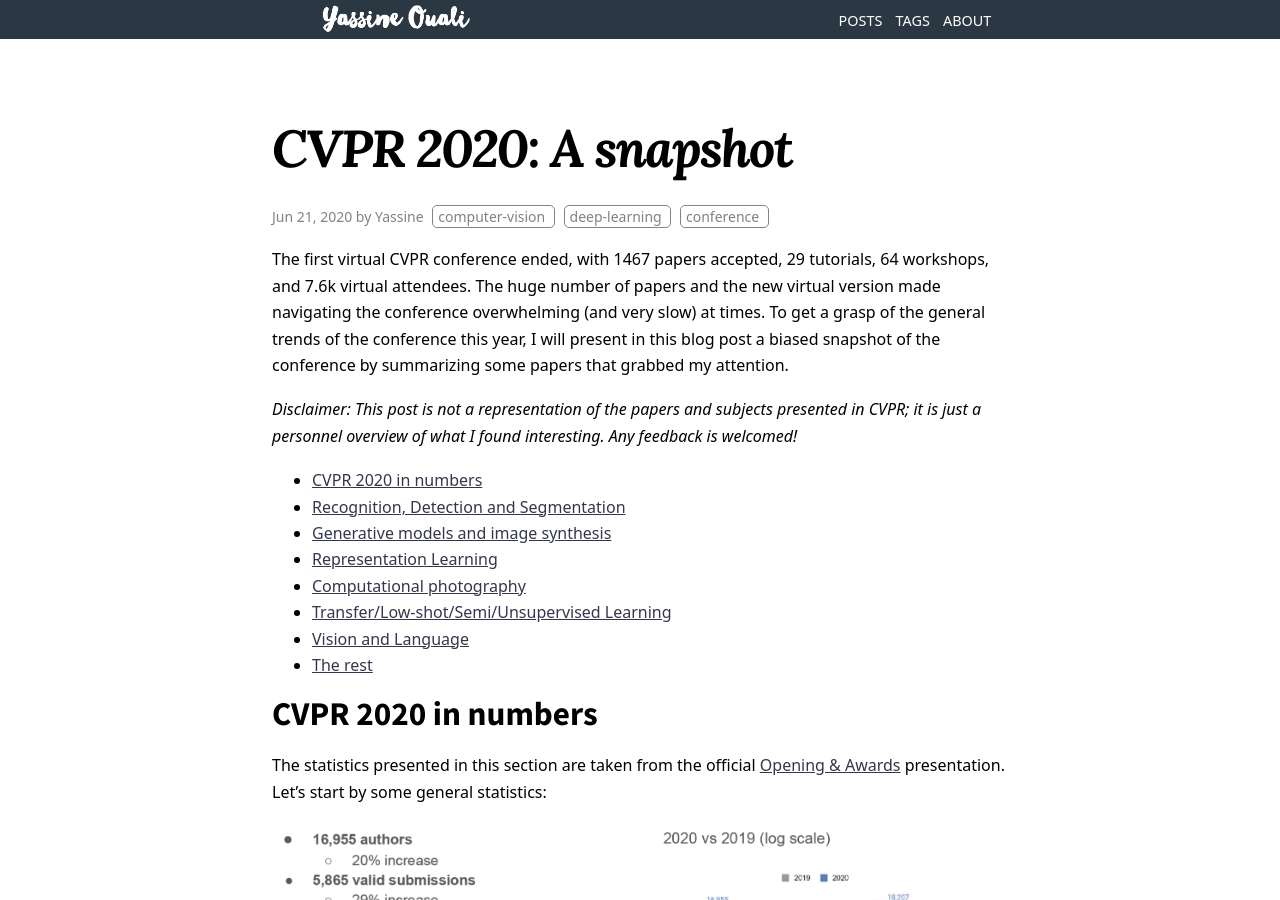
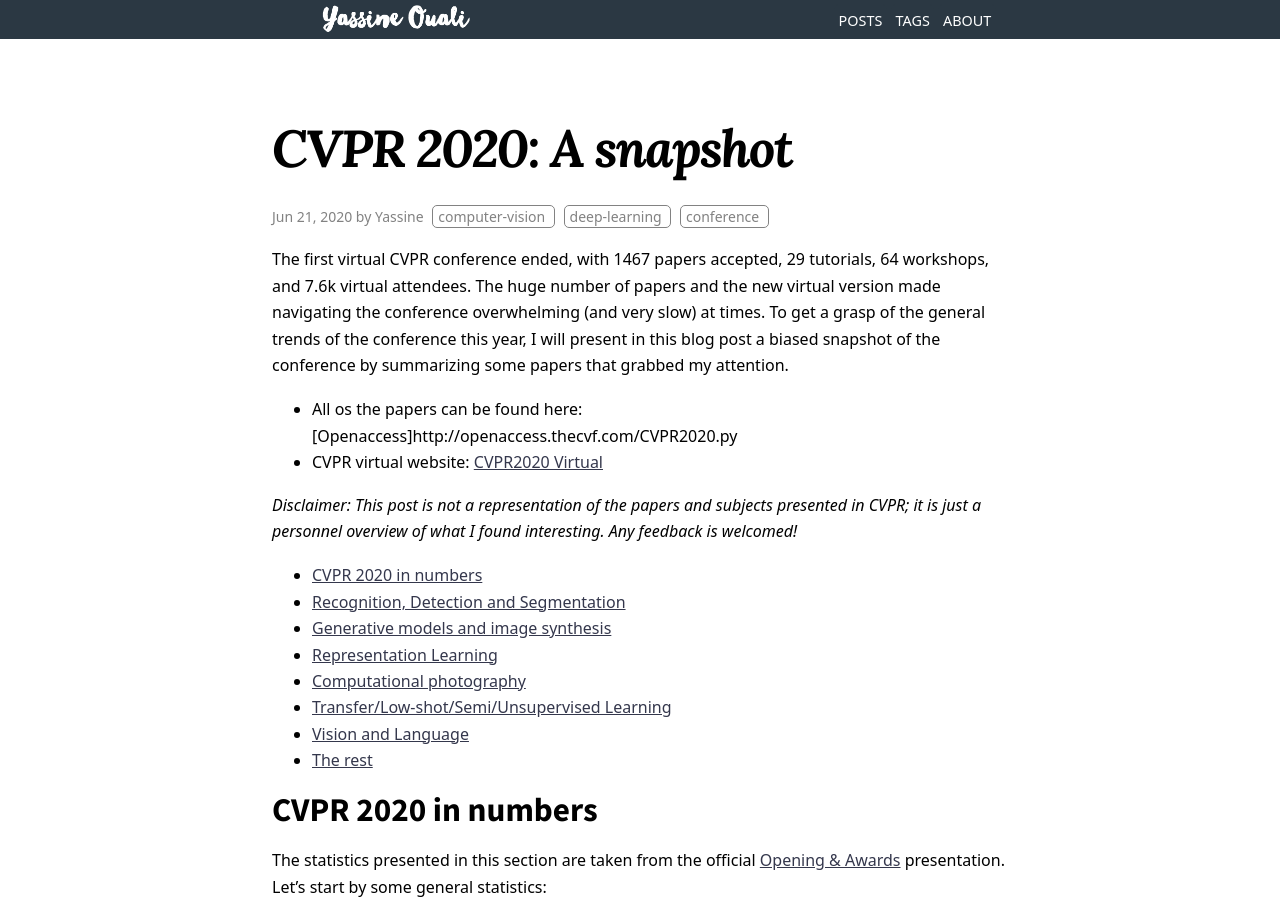
Before and after one commit to yassouali/ml-blog, a Jekyll site: the page built from _posts/2020-06-21-cvpr2020.md, in a window 1280 px wide and 900 px high. Built offline with Jekyll 4.4.1, drawn with Linux system fonts in a browser that asks for light colours; nearby versions of some CDN libraries; formulas are drawn with MathJax 3; comment, search, counter and statistics services are not loaded.

Commit message:
add links

```diff
--- a/_posts/2020-06-21-cvpr2020.md
+++ b/_posts/2020-06-21-cvpr2020.md
@@ -11,6 +11,9 @@ tags:
 ---
 
 The first virtual CVPR conference ended, with 1467 papers accepted, 29 tutorials, 64 workshops, and 7.6k virtual attendees. The huge number of papers and the new virtual version made navigating the conference overwhelming (and very slow) at times. To get a grasp of the general trends of the conference this year, I will present in this blog post a biased snapshot of the conference by summarizing some papers that grabbed my attention.
+
+- All os the papers can be found here: [Openaccess]http://openaccess.thecvf.com/CVPR2020.py
+- CVPR virtual website: [CVPR2020 Virtual](http://cvpr20.com/)
 
 *Disclaimer: This post is not a representation of the papers and subjects presented in CVPR; it is just a personnel overview of what I found interesting. Any feedback is welcomed!*
 
```
